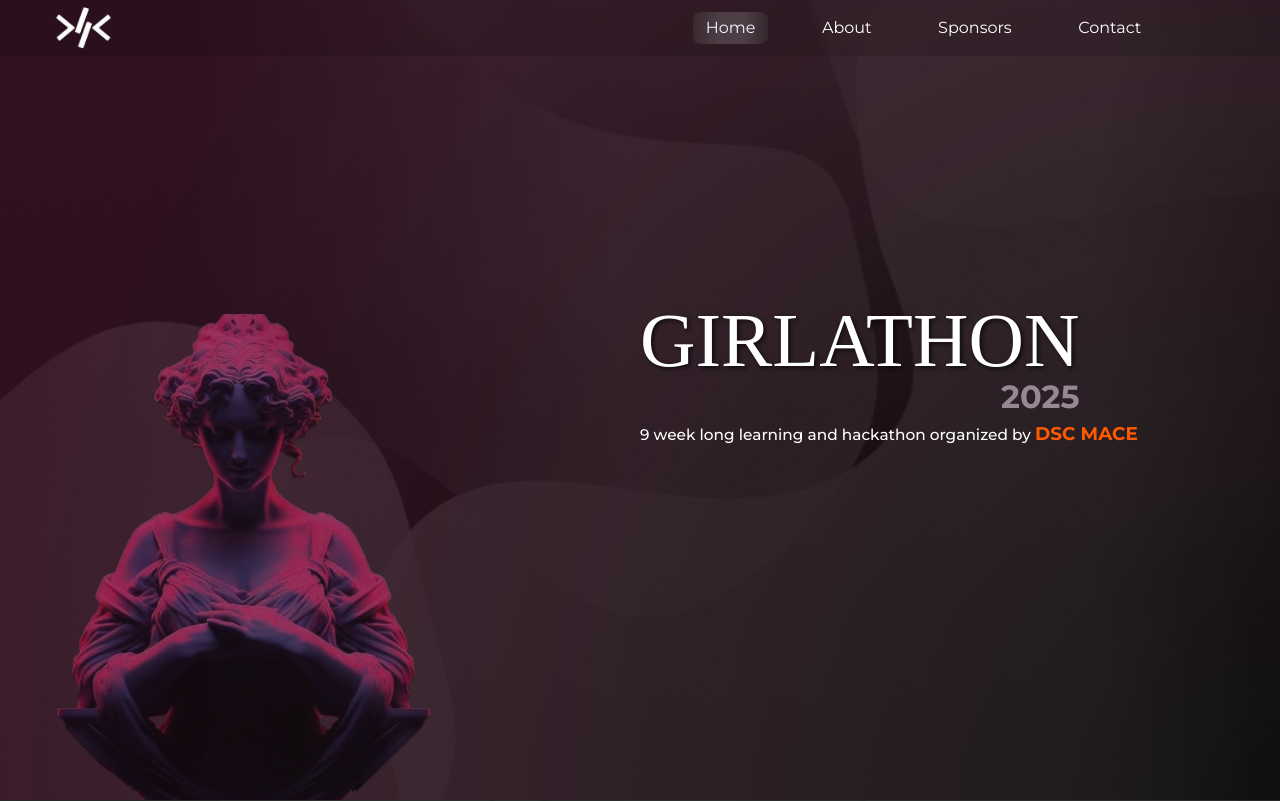
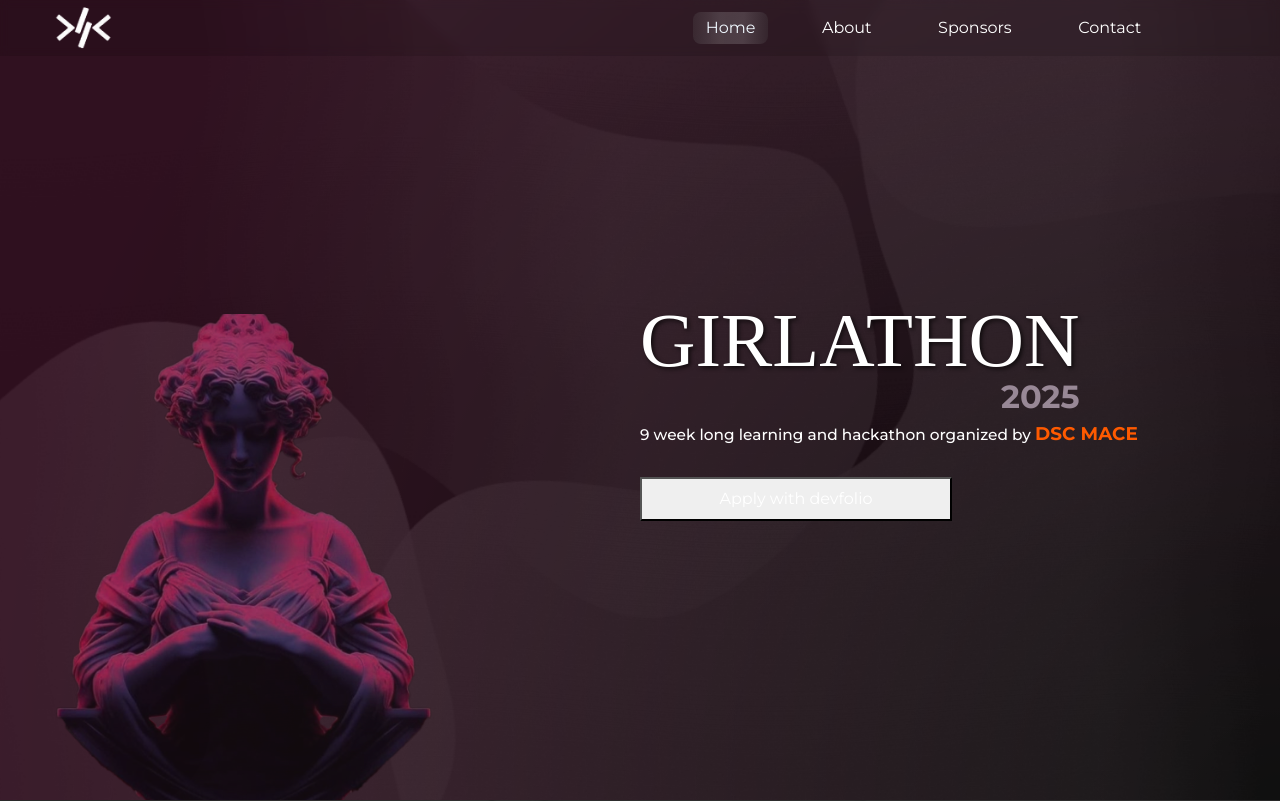
Before and after one commit to Jithin-caz/Girlathon24, a React (Vite) app: page / in a window 1280 px wide. Shown: the top 801 px of the page. Built offline with nearby package versions, Linux system fonts and the light colour scheme; a web font is replaced by a local one.

Commit message:
devfolio integration

```diff
--- a/src/components/commpart/commpart.jsx
+++ b/src/components/commpart/commpart.jsx
@@ -49,7 +49,7 @@ export default function CommPart() {
         </div>
          {/* Sponsor logos */}
         <div
-classname="sponser sponsers"
+        className="sponser sponser4"
           style={{
             width: "100%",
             display: "flex",
@@ -58,16 +58,18 @@ classname="sponser sponsers"
             alignItems: "center"
           }}
         >
+          <a href="https://devfolio.co/" className="card1">
   <img
     src="/images/devfolio-logo.png"
     alt="DEVFOLIO LOGO"
-    style={{ height: "40px" }}
-  />
+    style={{height:"50%"}}
+  /></a>
+  <a href="https://ethindia2024.devfolio.co/" className="card1">
   <img
     src="/images/ethindia-logo.png"
     alt="ETHINDIA LOGO"
-    style={{ height: "40px" }}
-  />
+    style={{ height:"50%" }}
+  /></a>
 </div>
       </div>
     </section>
--- a/src/components/hero.jsx
+++ b/src/components/hero.jsx
@@ -30,7 +30,12 @@ function Hero() {
     // const timer = setTimeout(() => {
     //   scrollUp()
     // }, 1000);
+    devScript();
     generateHexGrid();
+
+  }, []);
+
+  const devScript=()=>{
     const script = document.createElement('script');
     script.src = 'https://apply.devfolio.co/v2/sdk.js';
     script.async = true;
@@ -41,8 +46,7 @@ function Hero() {
     return () => {
         document.body.removeChild(script);
       }
-  }, []);
-
+  }
   const generateHexGrid = () => {
     const hexGrid = document.getElementById("hexGrid");
     const numColumns = 14;
@@ -84,7 +88,6 @@ function Hero() {
     const timer = setTimeout(() => {
       setTimeLeft(calculateTimeLeft());
     }, 1000);})
-
 
 
   return (
@@ -131,7 +134,7 @@ function Hero() {
             data-aos-once="true"
             style={{ paddingTop: "1rem" }}
           >
-            <h1 >GIRLATHON</h1>
+            <h1>GIRLATHON</h1>
             <h2>2025</h2>
           </div>
           <div className="desc">
@@ -141,15 +144,15 @@ function Hero() {
               {"  "}
             </h6>
             <br />
-
           </div>
           {/* Devfolio Apply Button */}
-          <div
-          className="apply-button"
-          data-hackathon-slug="girlathon"
-          data-button-theme="light"
-          style={{ height: "44px", width: "312px"}}
-        > </div>
+
+            <button
+              className="apply-button"
+              data-hackathon-slug="girlathon"
+              data-button-theme="light"
+              style={{ height: "44px", width: "312px" ,zIndex:"100"}}
+            >Apply with devfolio</button>
         </div>
 
         {
@@ -164,6 +167,7 @@ function Hero() {
           </Link>
         </div>
       </div> */}
+
       <div
         style={{
           position: "absolute",
@@ -188,9 +192,7 @@ function Hero() {
         >
           Register now &#x2197;
         </Link> */}
-
       </div>
-      {/* Devfolio Apply Button */}
     </section>
   );
 }
```
Lines whose indentation alone changed are shown as unchanged.
